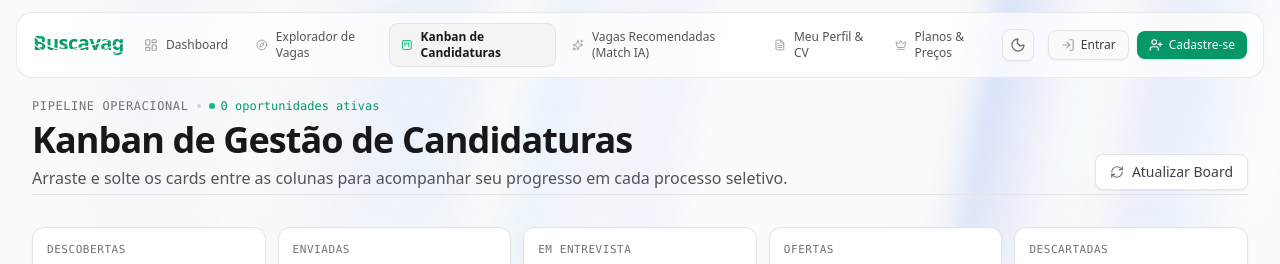
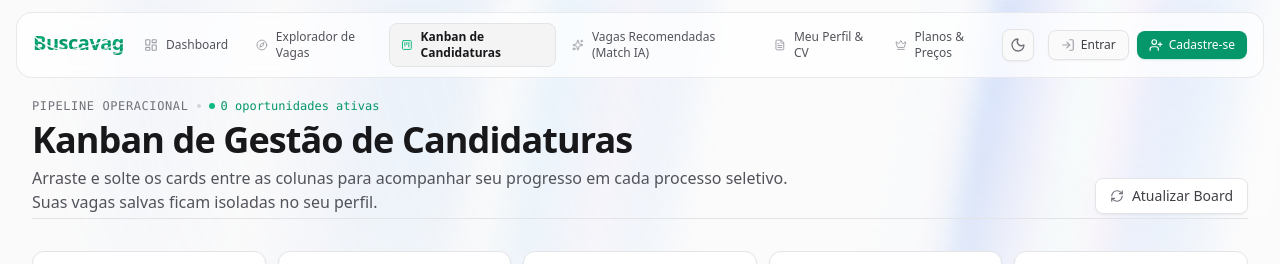
Before and after one commit to moaaskt/buscavag, a Next.js app: page /board in a window 1280 px wide. Shown: the top 264 px of the page. Built offline with nearby package versions, Linux system fonts and the light colour scheme; no server answers.

Commit message:
feat(board): implement multi-tenant candidate kanban isolation (Phase 45)

```diff
--- a/src/app/board/page.tsx
+++ b/src/app/board/page.tsx
@@ -154,7 +154,7 @@ export default function KanbanBoardPage() {
             Kanban de Gestão de Candidaturas
           </h1>
           <p className="text-sm md:text-base text-zinc-600 dark:text-zinc-400 leading-relaxed">
-            Arraste e solte os cards entre as colunas para acompanhar seu progresso em cada processo seletivo.
+            Arraste e solte os cards entre as colunas para acompanhar seu progresso em cada processo seletivo. Suas vagas salvas ficam isoladas no seu perfil.
           </p>
         </div>
 
```
Also changed, not shown: .planning/ROADMAP.md, .planning/STATE.md, 1 other file (tests, documents, lock files or other folders).
